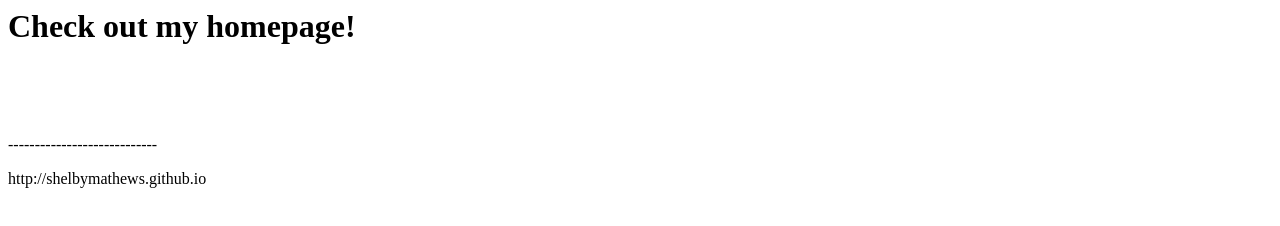
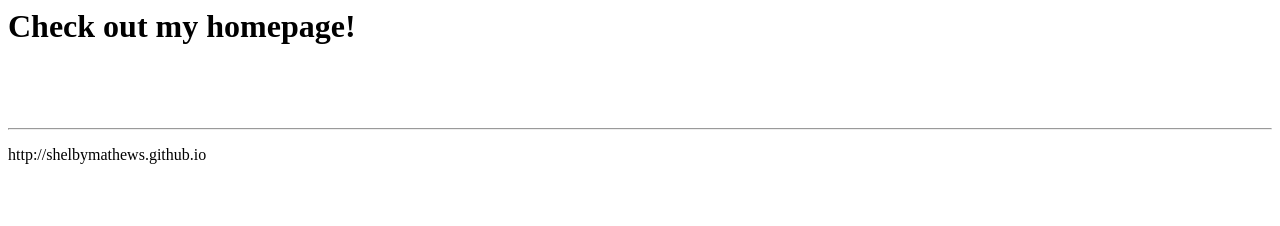
Before and after one commit to ShelbyMathews/shelbymathews.github.io, a plain HTML site: page index.html in a window 1280 px wide. Drawn offline with Linux system fonts and the light colour scheme.

Commit message:
Update index.html

```diff
--- a/index.html
+++ b/index.html
@@ -13,9 +13,7 @@
 
     <br />
 
-    <p>
-----------------------------
-    </p>
+    <hr />
 
     <p>
 http://shelbymathews.github.io
```
